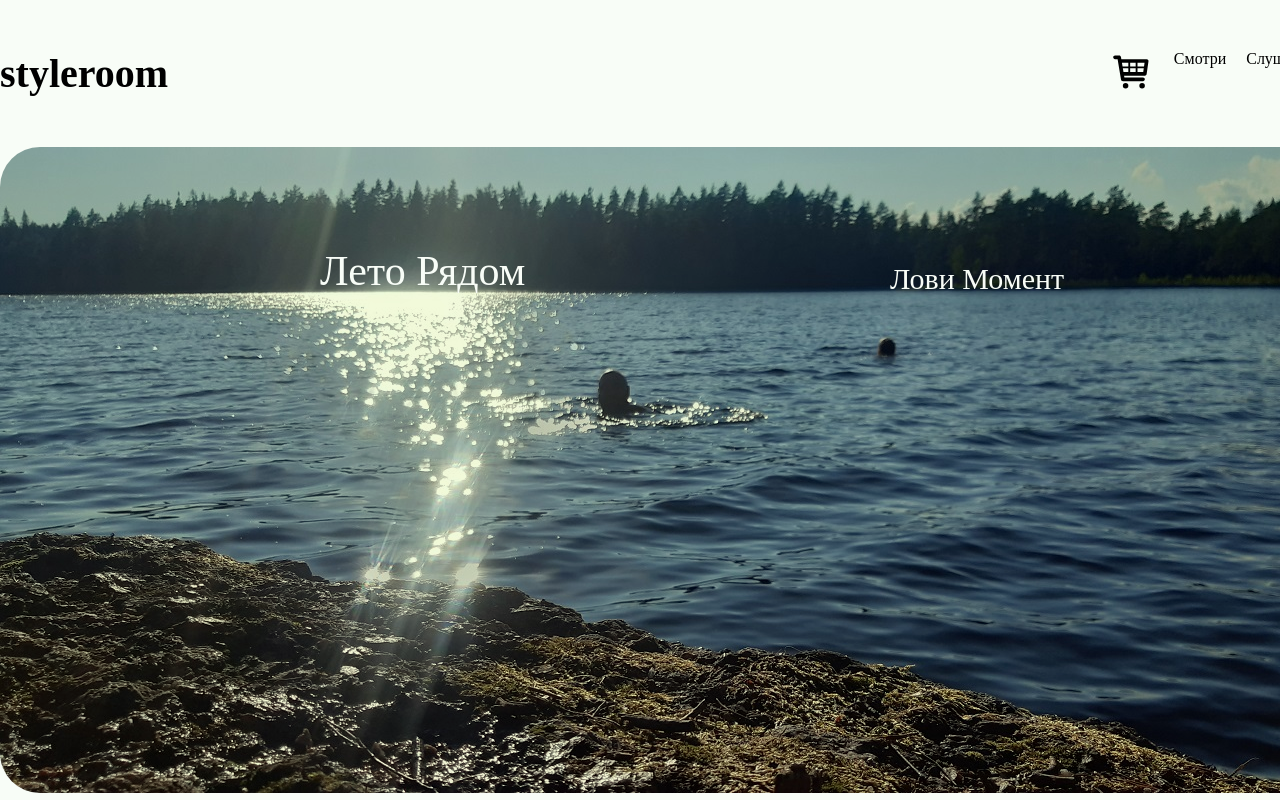
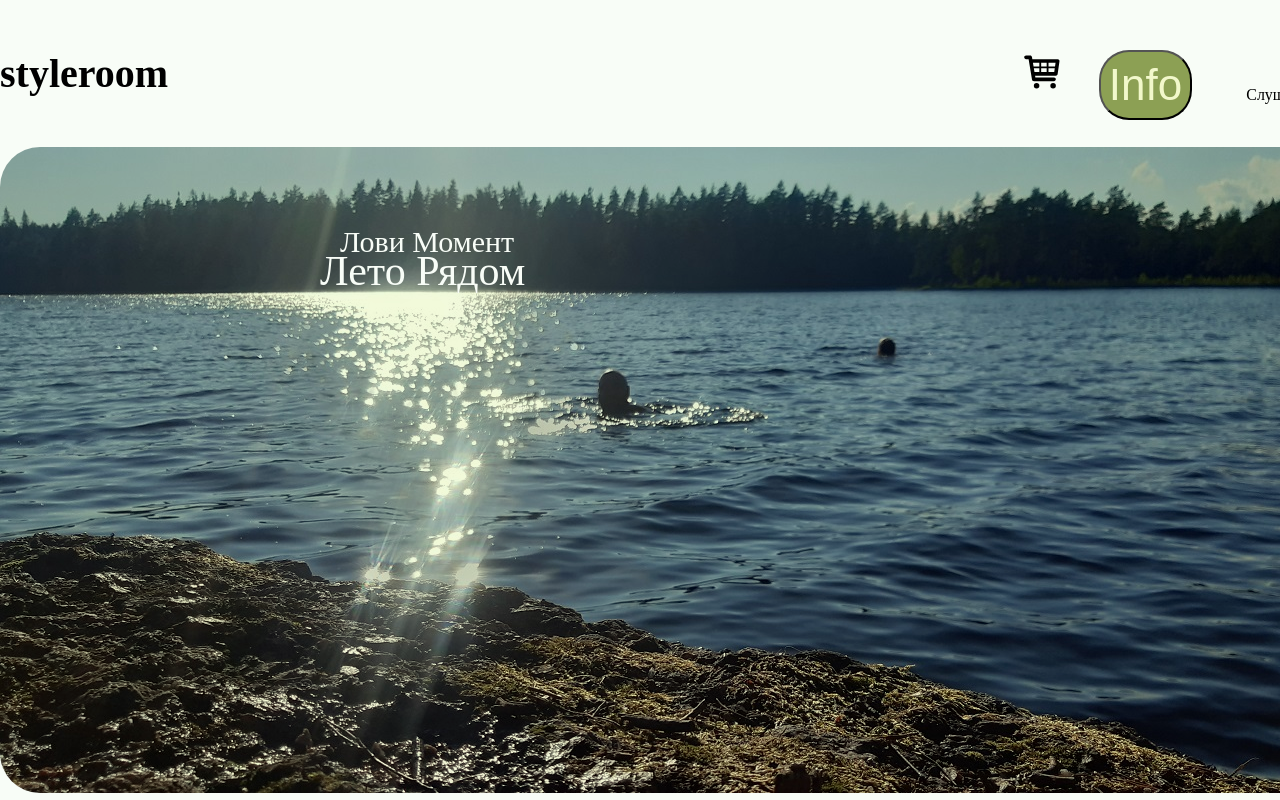
Before and after one commit to Swoopchinsky/styleroom, a React (Create React App) app: page / in a window 1280 px wide. Shown: the top 800 px of the page. Built offline with nearby package versions, Linux system fonts and the light colour scheme; a web font is replaced by a local one.

Commit message:
udacha v.1.1.9.9

```diff
--- a/src/components/Header.js
+++ b/src/components/Header.js
@@ -27,14 +27,30 @@ const showNothing = () => {
 export default function Header(props) {
     let [cartOpen, setCartOpen] = useState(false)
 
+    let [butInfo, setButInfo] = useState(false)
+
     return (
         <header>
             <div>
                 <span className='span'>styleroom</span>
                 <ul className='nav'>
-                    <li>Смотри</li>
+                    <button onClick={() => setButInfo(butInfo = !butInfo)} className={`butInfo ${butInfo && 'active'}`} >Info</button>
+                    {butInfo && (
+                        <div className='info'>
+                            + 7 921 593 63 24 карта Сбер. <br />
+                            Игорь Борисович <br />
+                            Город Санкт-Петербург <br />
+                            Автор данного проекта. <dr />
+                            Создание Вэб сайтов на языкн JavaScript при помощи ReactJS технологий. <dr />
+                            Продажа произведений Искусства и кастомных украшений, амутов. <br />
+                            Изучить Объекты торга можно на Академическом переулке Васильевского острова. <br />
+                            По предварительной записи по телефону или в мессенжерах.
+                        </div>
+                    )}
+
                     <li>Слушай</li>
                     <li>Существую</li>
+
                 </ul>
 
                 <TiShoppingCart onClick={() => setCartOpen(cartOpen = !cartOpen)} className={`shop-cart-button ${cartOpen && 'active'}`} />
--- a/src/index.css
+++ b/src/index.css
@@ -41,6 +41,36 @@ header ul.nav li {
 
 header ul.nav li:hover {
   opacity: 0.4;
+}
+
+header .butInfo {
+  font-size: 44px;
+  margin-left: 34px;
+  margin-right: 34px;
+  padding: 8px;
+  border-radius: 30px;
+  background-color: #8ca054;
+  color: #f2f8cb;
+  transition: color, transform 700ms ease;
+}
+
+header .butInfo:hover,
+header .butInfo.active {
+  background-color: #edfacb;
+  color: #486117;
+  transform: scale(1.2);
+}
+
+header .info {
+  width: 644px;
+  background-color: #f3fae5b8;
+  position: relative;
+  z-index: 1500;
+  font-size: 42px;
+  padding: 11px;
+  border-radius: 12px;
+  margin-top: 14px;
+
 }
 
 header .shop-cart-button {
@@ -153,8 +183,8 @@ header .presentation::after {
 header .presentation::before {
   content: 'Лови Момент';
   position: absolute;
-  top: 115px;
-  left: 890px;
+  top: 78px;
+  left: 340px;
   width: 300px;
   font-size: 30px;
   font-weight: 500;
```
Also changed, not shown: public/img/shine.jpg.
